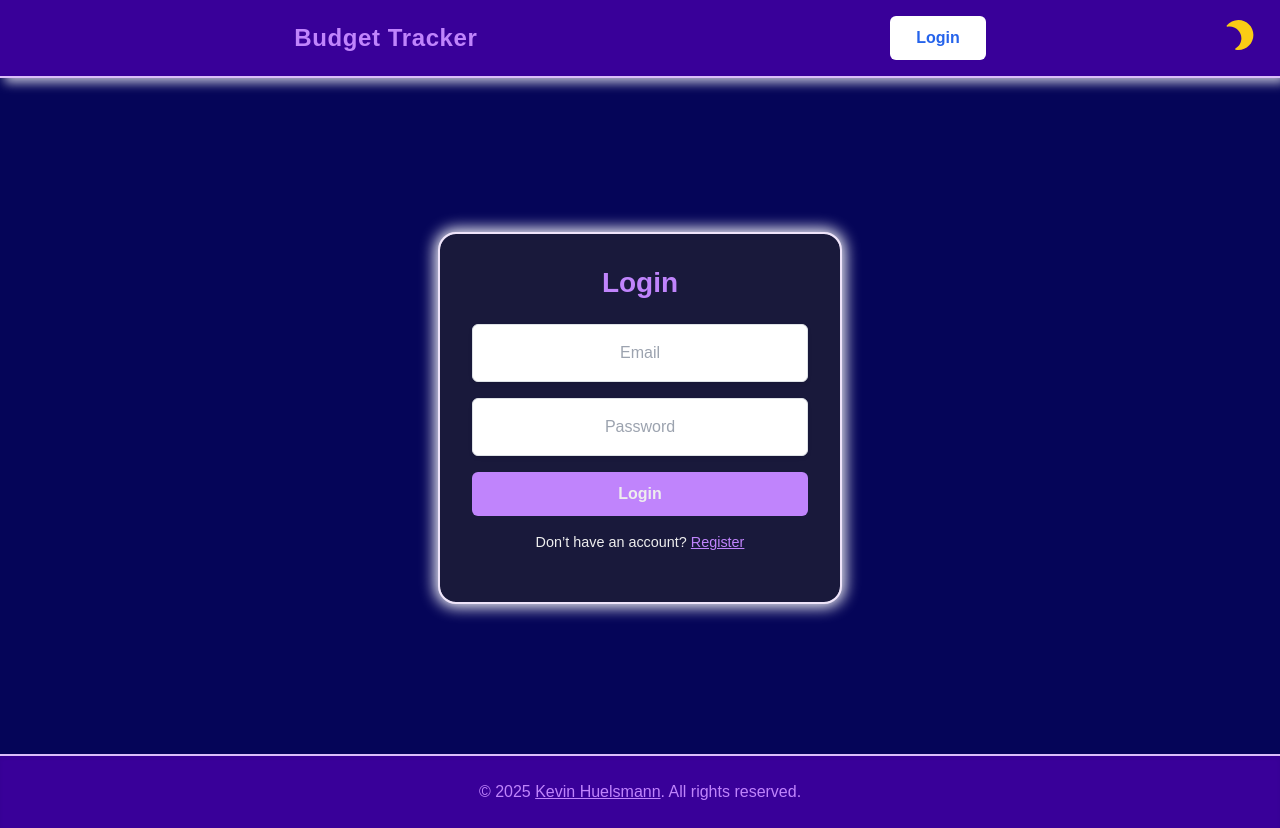
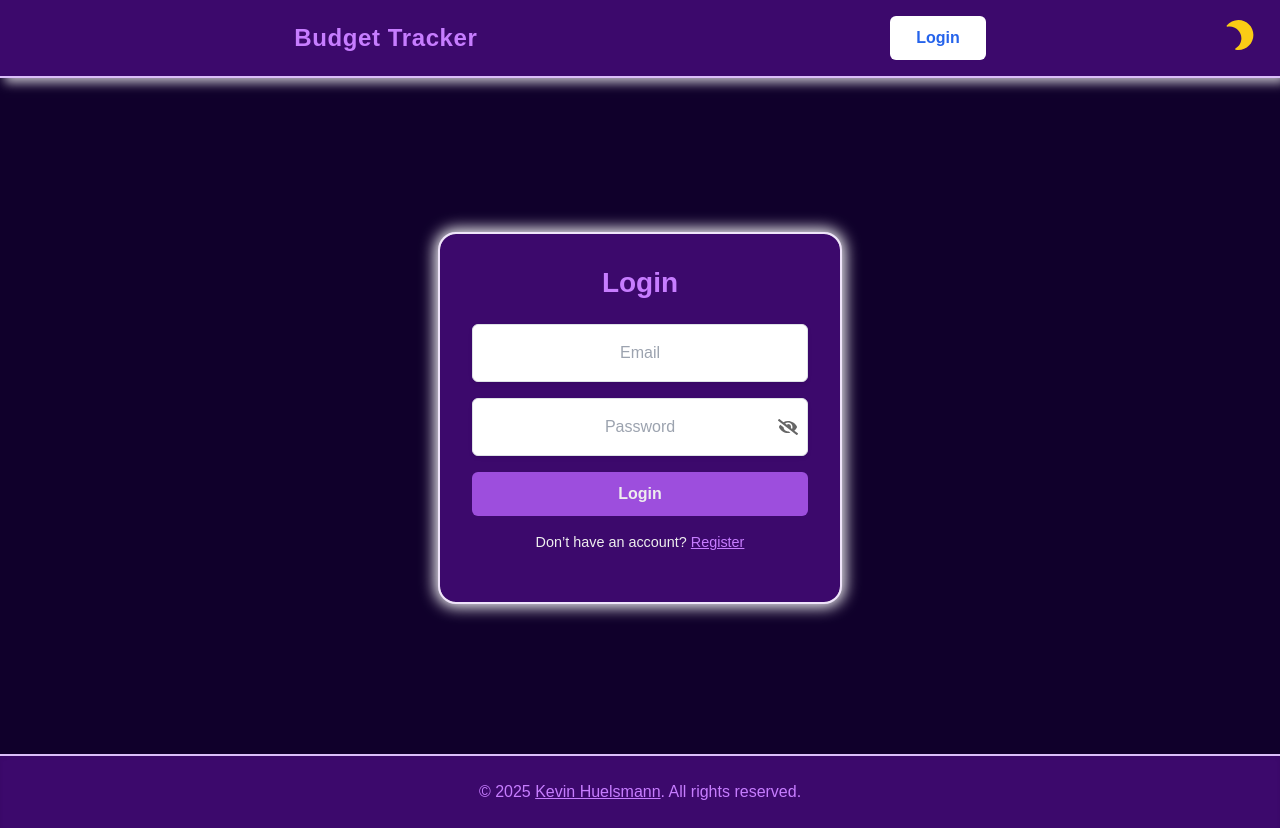
Before and after one commit to Joe-etzkorn/mern-expense-tracker, a React (Create React App) app in the folder client/: page /login in a window 1280 px wide. Built offline with nearby package versions, Linux system fonts and the light colour scheme; a web font is replaced by a local one; what chartjs-plugin-datalabels would draw is missing.

Commit message:
eyeball login

```diff
--- a/client/src/App.css
+++ b/client/src/App.css
@@ -86,7 +86,13 @@ ul {
 }
 
 .animate-button-blue {
-  background-color: #0081a8;
+  /* background-color: #0081a8; */
+  background-color: var(--light-3);
+}
+
+.animate-button-blue:hover {
+  /* background-color: #0081a8; */
+  background-color: var(--light-2);
 }
 
 .animate-button-red {
@@ -98,11 +104,13 @@ ul {
 }
 
 .animate-button-purple:hover {
-  background-color: #390099;
+  /* background-color: #390099; */
+  background-color: var(--dark-5);
 }
 
 .animate-button-purple {
-  background-color: #c084fc;
+  /* background-color: #c084fc; */
+  background-color: var(--dark-6);
 }
 
 .animate-button-white {
@@ -184,3 +192,17 @@ ul {
   max-height: 200px;
   /* max-width: 50%; */
 }
+
+/* .password-input-container{
+
+} */
+
+.eye-icons {
+  position: absolute;
+  top: 50%;
+  right: 10px;
+  transform: translateY(-50%);
+  cursor: pointer;
+  font-size: 20px;
+  color: #666;
+}
--- a/client/src/components/Home.js
+++ b/client/src/components/Home.js
@@ -1,7 +1,58 @@
-import React from "react";
+import React, { useContext } from "react";
+import { Link } from "react-router-dom";
+import Button from "./Button";
+import { DayTheme } from "../App";
 
 const Home = () => {
-  return <div>Home</div>;
+  const [dayTheme, setDayTheme] = useContext(DayTheme);
+
+  return (
+    <div style={styles.container}>
+      <h1 style={styles.heading}>Welcome to Budget Tracker!</h1>
+      <p style={styles.subheading}>
+        Stay on top of your expenses, savings, and goals all in one place.
+      </p>
+      <Link to="/login">
+        {/* Get Started */}
+        <Button
+          text={"Get Started"}
+          color={`${dayTheme ? "blue" : "purple"}`}
+        />
+      </Link>
+    </div>
+  );
+};
+
+const styles = {
+  container: {
+    minHeight: "85vh",
+    display: "flex",
+    flexDirection: "column",
+    justifyContent: "start",
+    alignItems: "center",
+    // backgroundColor: "#f0f4f8",
+    padding: "20px",
+  },
+  heading: {
+    fontSize: "3rem",
+    marginBottom: "1rem",
+    color: "#333",
+  },
+  subheading: {
+    fontSize: "1.5rem",
+    marginBottom: "2rem",
+    color: "#666",
+    textAlign: "center",
+    maxWidth: "600px",
+  },
+  button: {
+    // backgroundColor: "#007bff",
+    color: "#fff",
+    padding: "12px 24px",
+    borderRadius: "8px",
+    textDecoration: "none",
+    fontSize: "1.2rem",
+  },
 };
 
 export default Home;
--- a/client/src/components/Login.js
+++ b/client/src/components/Login.js
@@ -3,6 +3,7 @@ import { useNavigate, Link } from "react-router-dom";
 import { LoggedInContext, DayTheme } from "../App";
 import Input from "./Input";
 import Button from "./Button";
+import { FaEye, FaEyeSlash } from "react-icons/fa";
 
 const Login = () => {
   const [loggedIn, setLoggedIn] = useContext(LoggedInContext);
@@ -13,6 +14,11 @@ const Login = () => {
     password: "",
   });
   const [message, setMessage] = useState("");
+  const [showPassword, setShowPassword] = useState(false);
+
+  const togglePassword = () => {
+    setShowPassword((prev) => !prev);
+  };
 
   const handleChange = (e) => {
     setFormData({ ...formData, [e.target.name]: e.target.value });
@@ -86,14 +92,19 @@ const Login = () => {
             placeholder={"Email"}
             required
           />
+          <div className="password-input-container relative">
             <Input
-            type={"password"}
+              type={`${showPassword ? "text" : "password"}`}
               name={"password"}
               value={formData.password}
               onChange={handleChange}
               placeholder={"Password"}
               required
             />
+            <div onClick={togglePassword} className="eye-icons">
+              {!showPassword ? <FaEyeSlash /> : <FaEye />}
+            </div>
+          </div>
           <Button
             type={"submit"}
             text={"Login"}
--- a/client/src/components/Register.js
+++ b/client/src/components/Register.js
@@ -4,6 +4,7 @@ import { Link } from "react-router-dom";
 import Input from "./Input";
 import Button from "./Button";
 import { DayTheme } from "../App";
+import { FaEye, FaEyeSlash } from "react-icons/fa";
 
 const Register = () => {
   const [name, setName] = useState("");
@@ -11,6 +12,11 @@ const Register = () => {
   const [password, setPassword] = useState("");
   const [message, setMessage] = useState("");
   const [dayTheme, setDayTheme] = useContext(DayTheme);
+  const [showPassword, setShowPassword] = useState(false);
+
+  const togglePassword = () => {
+    setShowPassword((prev) => !prev);
+  };
 
   const handleSubmit = async (e) => {
     e.preventDefault();
@@ -71,13 +77,18 @@ const Register = () => {
             onChange={(e) => setEmail(e.target.value)}
             required
           />
+          <div className="password-input-container relative">
             <Input
-            type={"password"}
+              type={`${showPassword ? "text" : "password"}`}
               placeholder={"Password"}
               value={password}
               onChange={(e) => setPassword(e.target.value)}
               required
             />
+            <div onClick={togglePassword} className="eye-icons">
+              {!showPassword ? <FaEyeSlash /> : <FaEye />}
+            </div>
+          </div>
           <Button
             type={"submit"}
             text={"Register"}
@@ -92,15 +103,16 @@ const Register = () => {
           </button> */}
         </form>
 
-        {message && <p className="text-center mt-4 text-sm ">{message}</p>}
+        {message && <p className="text-center mt-4 text-sm">{message}</p>}
 
-        <p
-          className={`text-center text-sm mt-4 ${
+        <p className={`link-text`}>
+          Already have an account?
+          <Link
+            to="/login"
+            className={`ml-1 hover:underline text-center text-sm mt-4 ${
               dayTheme ? "day-theme-link" : "night-theme-link"
             }`}
           >
-          Already have an account?
-          <Link to="/login" className="ml-1 hover:underline">
             Login
           </Link>
         </p>
--- a/client/src/styles/dayTheme.css
+++ b/client/src/styles/dayTheme.css
@@ -1,3 +1,56 @@
+/* night theme pallets */
+/*
+#030637
+#3C0753
+#720455
+#910A67
+ */
+
+/* variables */
+
+/* :root {
+  --night-dark: #030637;
+  --night-purple: #3c0753;
+  --night-red: #720455;
+  --night-pink: #910a67;
+} */
+
+/* :root {
+  --night-dark: #00224d;
+  --night-purple: #5d0e41;
+  --night-red: #a0153e;
+  --night-pink: #ff204e;
+} */
+
+/* :root {
+  --night-dark: #1c0140;
+  --night-purple: #310274;
+  --night-red: #5306be;
+  --night-pink: #6804f2;
+} */
+
+:root {
+  --dark-1: #10002b;
+  --dark-2: #240046;
+  --dark-3: #3c096c;
+  --dark-4: #5a189a;
+  --dark-5: #7b2cbf;
+  --dark-6: #9d4edd;
+  --dark-7: #c77dff;
+  --dark-8: #e0aaff;
+
+  --light-1: #7400b8;
+  --light-2: #6930c3;
+  --light-3: #5e60ce;
+  --light-4: #5390d9;
+  --light-5: #4ea8de;
+  --light-6: #48bfe3;
+  --light-7: #56cfe1;
+  --light-8: #64dfdf;
+  --light-9: #72efdd;
+  --light-10: #80ffdb;
+}
+
 /* login themes */
 
 .login-container,
@@ -11,13 +64,15 @@
 
 .login-day-theme-bg {
   /* background: linear-gradient(45deg, #3a3aed, #f9f2a9); */
-  background-color: #81d7f1;
+  /* background-color: #81d7f1; */
+  background-color: var(--light-7);
   transition: all 0.3s ease;
 }
 
 .login-night-theme-bg {
   /* background: linear-gradient(45deg, #050558, #c3c3f8);  */
-  background-color: #050558;
+  /* background-color: #050558; */
+  background-color: var(--dark-1);
   transition: all 0.3s ease;
 }
 
@@ -32,6 +87,7 @@
 
 .day-theme-card {
   background-color: white;
+  /* background-color: var(--light-10); */
   color: #0f0082;
   outline: 2px solid #52426a;
   /* box-shadow: 0 0 15px 5px rgba(0, 0, 0, 0.5) !important; */
@@ -39,7 +95,8 @@
 }
 
 .night-theme-card {
-  background-color: #19193b;
+  /* background-color: #19193b; */
+  background-color: var(--dark-3);
   color: #eee;
   outline: 2px solid #efe4fa;
   box-shadow: 0 0 15px 5px white !important;
@@ -54,12 +111,14 @@
 }
 
 .login-day-theme-heading {
-  color: #0081a8;
+  /* color: #0081a8; */
+  color: var(--light-4);
   transition: all 0.3s ease;
 }
 
 .login-night-theme-heading {
-  color: #c084fc;
+  /* color: #c084fc; */
+  color: var(--dark-7);
   transition: all 0.3s ease;
 }
 
@@ -69,28 +128,33 @@
   margin-top: 1rem;
 }
 
-.day-theme-link a {
-  color: #0081a7;
+.day-theme-link {
+  /* color: #0081a7; */
+  color: var(--light-5);
   transition: all 0.3s ease;
 }
 
 .night-theme-link a,
 .night-theme-link {
-  color: #c084fc;
+  /* color: #c084fc; */
+  color: var(--dark-7);
   transition: all 0.3s ease;
 }
 
 /* Navbar */
 .day-nav {
   border-bottom: 2px solid black;
-  background-color: #0081a7;
+  /* background-color: #0081a7; */
+  background-color: var(--light-4);
   transition: all 0.3s ease;
-  box-shadow: 5px 10px 20px rgba(0, 0, 0, 0.7);
+  box-shadow: 0px 5px 20px rgba(0, 0, 0, 0.7);
 }
 
 .night-nav {
   border-bottom: 2px solid #dbbef9;
-  background-color: #390099;
+  /* background-color: #390099; */
+  background-color: var(--dark-3);
+
   transition: all 0.3s ease;
   box-shadow: 5px 5px 10px rgba(255, 255, 255, 0.7);
 }
@@ -98,17 +162,20 @@
 /* FOOTER */
 
 .day-footer {
-  background-color: #0081a7;
+  /* background-color: #0081a7; */
+  background-color: var(--light-4);
   border-top: 2px solid black;
   transition: all 0.3s ease;
   color: #fff;
 }
 
 .night-footer {
-  background-color: #390099;
+  /* background-color: #390099; */
+  background-color: var(--dark-3);
   border-top: 2px solid #dbbef9;
   transition: all 0.3s ease;
-  color: #c084fc;
+  /* color: #c084fc; */
+  color: var(--dark-7);
 }
 
 .day-footer-link {
@@ -117,25 +184,29 @@
 }
 
 .night-footer-link {
-  color: #c084fc;
+  /* color: #c084fc; */
+  color: var(--dark-7);
   transition: all 0.3s ease;
 }
 
 .night-footer-link:hover {
-  color: #d5b6f5;
+  /* color: #d5b6f5; */
+  color: var(--dark-8);
 }
 
 /* OVERVIEW */
 .category-card-day {
   box-shadow: 5px 10px 20px rgba(0, 0, 0, 0.7);
-  background-color: #0081a8;
+  /* background-color: #0081a8; */
+  background-color: var(--light-5);
   transition: all 0.3s;
   outline: 4px solid black;
 }
 
 .category-card-night {
   box-shadow: 0 0 15px 5px white !important;
-  background-color: #025b74;
+  /* background-color: #025b74; */
+  background-color: var(--night-5);
   transition: all 0.3s;
   outline: 4px solid #c6f2ff;
 }
@@ -149,12 +220,14 @@
 }
 
 .day-text {
-  color: #0081a8;
+  /* color: #0081a8; */
+  color: var(--light-6);
   transition: all 0.3s ease;
 }
 
 .night-text {
-  color: #390099;
+  /* color: #390099; */
+  color: var(--night-3);
   transition: all 0.3s ease;
 }
 
```
Lines whose indentation alone changed are shown as unchanged.
